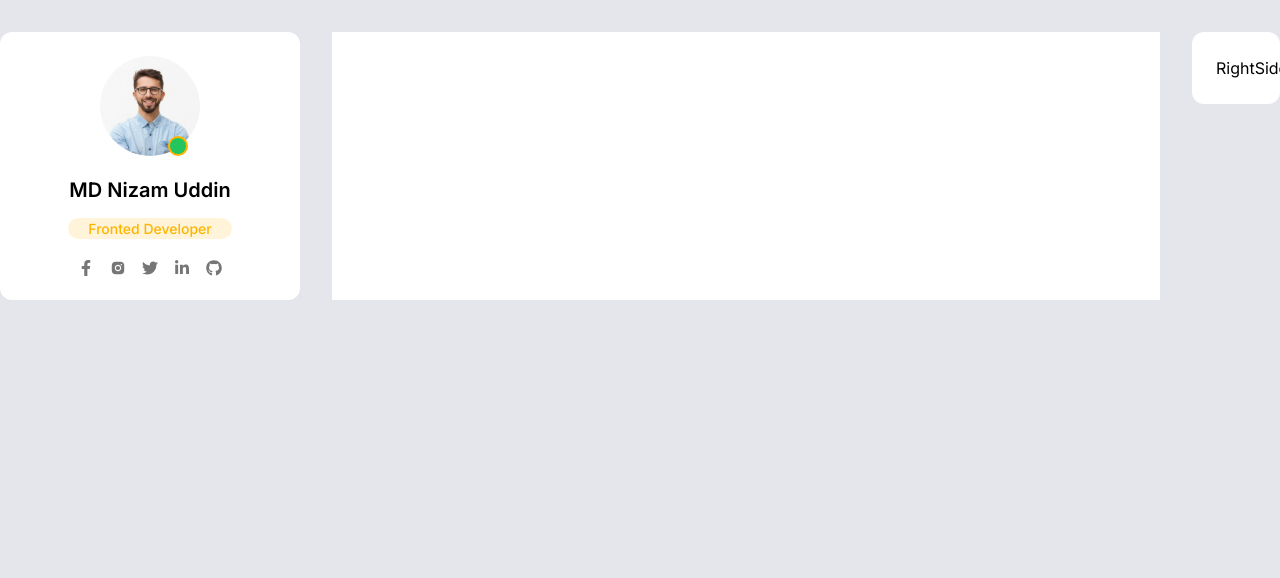
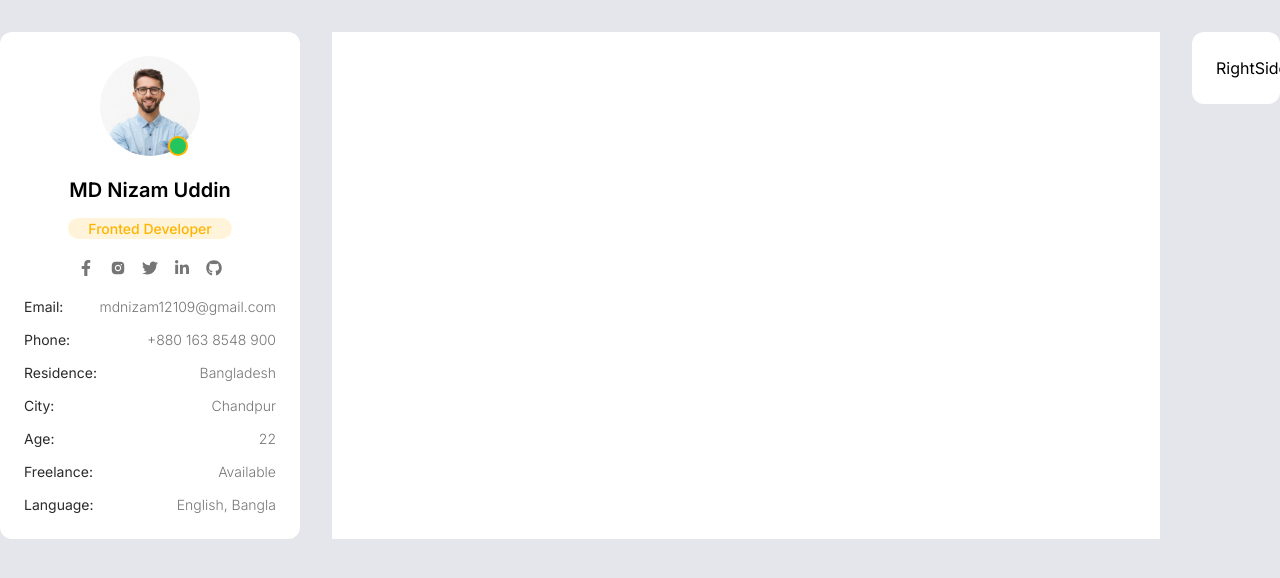
Before and after one commit to programmernizam/developer_portfolio_nextjs, a Next.js app: page / in a window 1280 px wide. Shown: the top 578 px of the page. Built offline with nearby package versions, Linux system fonts and the light colour scheme.

Commit message:
[Building] Devloper Info list

```diff
--- a/src/components/LeftSidebar/PersonalDetails.js
+++ b/src/components/LeftSidebar/PersonalDetails.js
@@ -11,13 +11,43 @@ const devInfo = {
     ldLink: '#',
     igLink: '#',
     ghLink: '#',
-    email: "info.mdnizamuddin@gmail.com",
-    phone: '+880 163 8548 900',
-    country: 'Bangladesh',
-    city: 'Chandpur',
-    age: '22',
-    freelance: 'Available',
-    language: 'English, Bangla'
+    info: [
+        {
+            id: 1,
+            name: 'Email',
+            title: "mdnizam12109@gmail.com",
+        },
+        {
+            id: 2,
+            name: 'Phone',
+            title: '+880 163 8548 900',
+        },
+        {
+            id: 3,
+            name: 'Residence',
+            title: 'Bangladesh',
+        },
+        {
+            id: 4,
+            name: 'City',
+            title: 'Chandpur',
+        },
+        {
+            id: 5,
+            name: 'Age',
+            title: '22',
+        },
+        {
+            id: 6,
+            name: 'Freelance',
+            title: 'Available',
+        },
+        {
+            id: 7,
+            name: 'Language',
+            title: 'English, Bangla'
+        }
+    ]
 
 
 }
@@ -42,8 +72,15 @@ export default function PersonalDetails() {
                 <FaLinkedinIn className='text-paragraph text-[16px] hover:text-secondary cursor-pointer' />
                 <FaGithub className='text-paragraph text-[16px] hover:text-secondary cursor-pointer' />
             </div>
-            <div>
-
+            <div className='mt-5'>
+                {devInfo.info.map(item => <ul key={item.id} className='flex justify-between items-center mt-3'>
+                    <li className='text-[14px] font-normal text-heading'>
+                        {item.name}:
+                    </li>
+                    <li className='text-[14px] font-light text-paragraph'>
+                        {item.title}
+                    </li>
+                </ul>)}
             </div>
         </div>
     )
```
